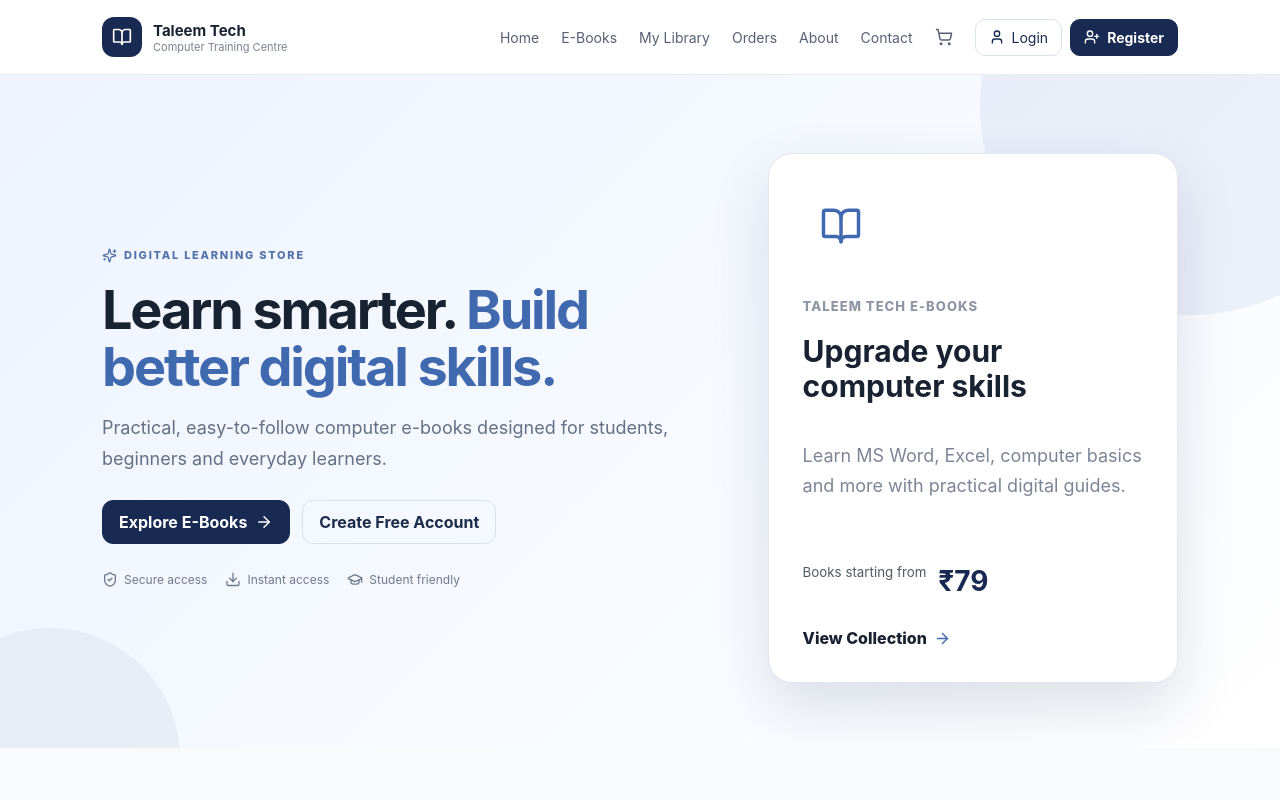
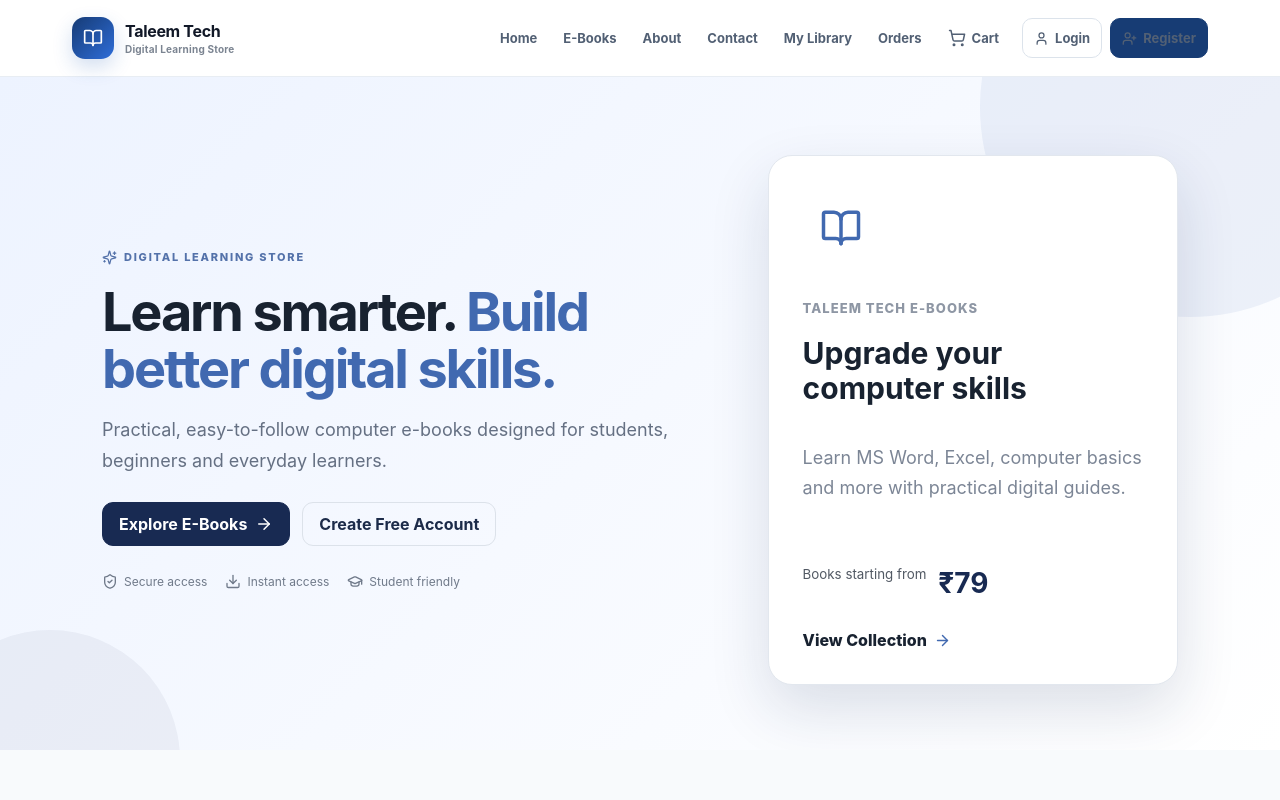
Before and after one commit to Sujayet/taleem-tech-ebook, a Next.js app: page / in a window 1280 px wide. Shown: the top 800 px of the page. Built offline with nearby package versions, Linux system fonts and the light colour scheme; no server answers; the database is empty.

Commit message:
Redesign storefront navigation

```diff
--- a/components/Header.jsx
+++ b/components/Header.jsx
@@ -2,17 +2,9 @@
 
 import Link from 'next/link'
 import { useEffect, useState } from 'react'
-import {
-  BookOpen,
-  ShoppingCart,
-  User,
-  UserPlus,
-  LogOut,
-  Menu,
-  X,
-  ShieldCheck
-} from 'lucide-react'
+import { BookOpen, ShoppingCart, User, UserPlus, LogOut, Menu, X, ShieldCheck } from 'lucide-react'
 import { supabase } from '@/lib/supabase'
+import styles from './Header.module.css'
 
 export default function Header() {
   const [user, setUser] = useState(null)
@@ -24,10 +16,7 @@
     const { data } = await supabase.auth.getUser()
     const currentUser = data?.user || null
     setUser(currentUser)
-    if (!currentUser) {
-      setRole('customer')
-      return
-    }
+    if (!currentUser) return setRole('customer')
     const { data: profile } = await supabase.from('profiles').select('role').eq('id', currentUser.id).maybeSingle()
     setRole(profile?.role || 'customer')
   }
@@ -35,76 +24,53 @@
   useEffect(() => {
     loadUser()
     const { data: { subscription } } = supabase.auth.onAuthStateChange(() => loadUser())
-
     const syncCart = () => {
       try {
         const cart = JSON.parse(localStorage.getItem('tt_cart') || '[]')
         setCount(cart.reduce((total, item) => total + (Number(item.quantity) || 0), 0))
-      } catch {
-        setCount(0)
-      }
+      } catch { setCount(0) }
     }
     syncCart()
     window.addEventListener('storage', syncCart)
-    return () => {
-      subscription.unsubscribe()
-      window.removeEventListener('storage', syncCart)
-    }
+    return () => { subscription.unsubscribe(); window.removeEventListener('storage', syncCart) }
   }, [])
 
   const closeMenu = () => setOpen(false)
-
-  const logout = async () => {
-    await supabase.auth.signOut()
-    closeMenu()
-    window.location.href = '/'
-  }
+  const logout = async () => { await supabase.auth.signOut(); closeMenu(); window.location.href = '/' }
 
   return (
-    <header className="header">
-      <div className="container nav">
-        <Link href="/" className="brand" onClick={closeMenu}>
-          <span className="logo"><BookOpen size={20} /></span>
-          <span><b>Taleem Tech</b><small>Computer Training Centre</small></span>
+    <header className={styles.header}>
+      <div className={styles.nav}>
+        <Link href="/" className={styles.brand} onClick={closeMenu}>
+          <span className={styles.logo}><BookOpen size={20} /></span>
+          <span className={styles.brandText}><b>Taleem Tech</b><small>Digital Learning Store</small></span>
         </Link>
 
-        <button className="menu" aria-label="Toggle navigation" aria-expanded={open} onClick={() => setOpen(!open)}>
-          {open ? <X size={24} /> : <Menu size={24} />}
+        <button className={styles.menu} aria-label="Toggle navigation" aria-expanded={open} onClick={() => setOpen(!open)}>
+          {open ? <X size={22} /> : <Menu size={22} />}
         </button>
 
-        <nav className={open ? 'show' : ''}>
+        <nav className={`${styles.navLinks} ${open ? styles.open : ''}`}>
           <Link href="/" onClick={closeMenu}>Home</Link>
           <Link href="/ebooks" onClick={closeMenu}>E-Books</Link>
+          <Link href="/about" onClick={closeMenu}>About</Link>
+          <Link href="/contact" onClick={closeMenu}>Contact</Link>
           <Link href="/library" onClick={closeMenu}>My Library</Link>
           <Link href="/orders" onClick={closeMenu}>Orders</Link>
-          <Link href="/about" onClick={closeMenu}>About</Link>
-          <Link href="/contact" onClick={closeMenu}>Contact</Link>
-
-          <Link href="/cart" className="cart" aria-label={`Shopping cart${count ? ` with ${count} items` : ''}`} onClick={closeMenu}>
-            <ShoppingCart size={18} />
-            {count > 0 && <i>{count}</i>}
+          <Link href="/cart" className={styles.cart} aria-label={`Shopping cart${count ? ` with ${count} items` : ''}`} onClick={closeMenu}>
+            <ShoppingCart size={18} /> Cart
+            {count > 0 && <i className={styles.count}>{count}</i>}
           </Link>
-
-          {user ? (
-            <div className="authActions">
-              <Link href="/profile" className="login" onClick={closeMenu}>
-                <User size={16} /> Profile
-              </Link>
-              {role === 'admin' && (
-                <Link href="/admin" className="register" onClick={closeMenu}>
-                  <ShieldCheck size={16} /> Admin
-                </Link>
-              )}
-              <button className="logout" onClick={logout}>
-                <LogOut size={16} /> Logout
-              </button>
-            </div>
-          ) : (
-            <div className="authActions">
-              <Link href="/login" className="login" onClick={closeMenu}><User size={16} /> Login</Link>
-              <Link href="/register" className="register" onClick={closeMenu}><UserPlus size={16} /> Register</Link>
-            </div>
-          )}
+          <div className={styles.actions}>
+            {user ? <>
+              <Link href="/profile" className={styles.login} onClick={closeMenu}><User size={15} /> Profile</Link>
+              {role === 'admin' && <Link href="/admin" className={styles.admin} onClick={closeMenu}><ShieldCheck size={15} /> Admin</Link>}
+              <button className={styles.logout} onClick={logout}><LogOut size={15} /> Logout</button>
+            </> : <>
+              <Link href="/login" className={styles.login} onClick={closeMenu}><User size={15} /> Login</Link>
+              <Link href="/register" className={styles.register} onClick={closeMenu}><UserPlus size={15} /> Register</Link>
+            </>}
+          </div>
         </nav>
       </div>
     </header>
```
